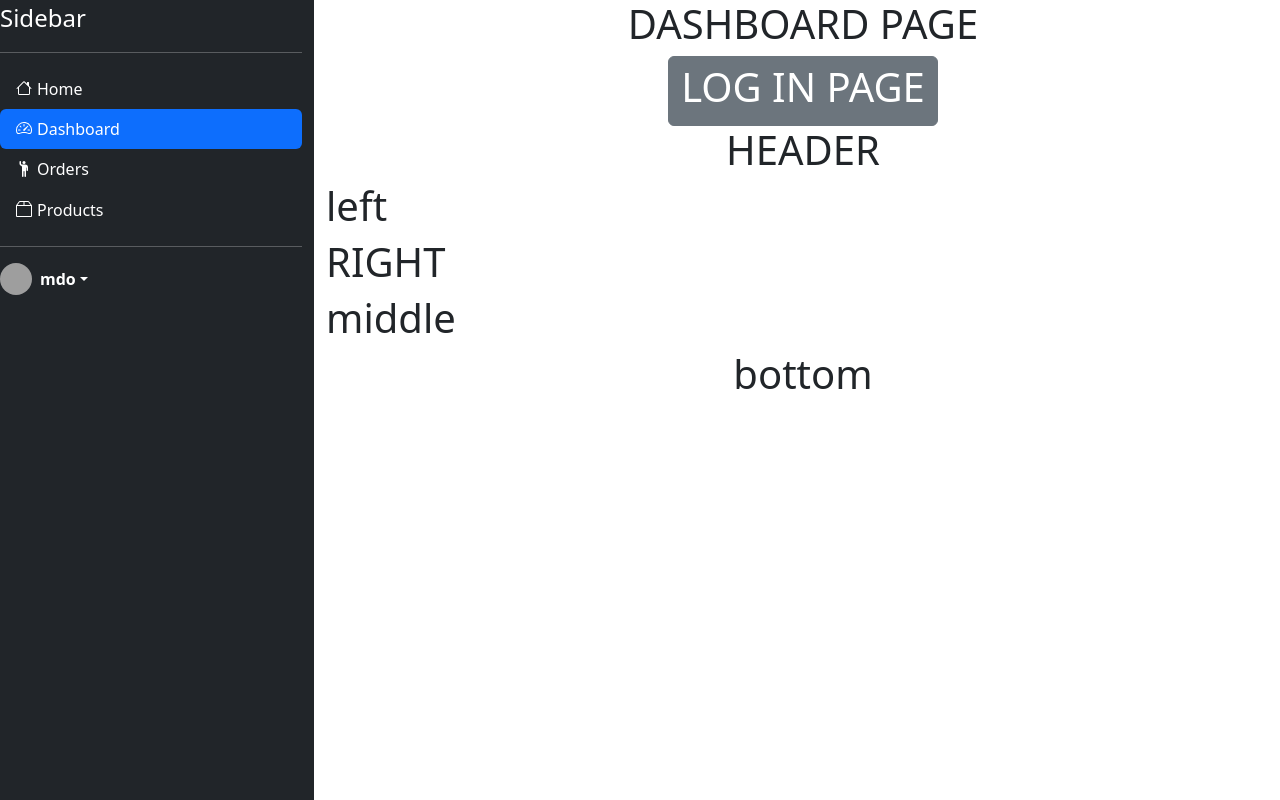
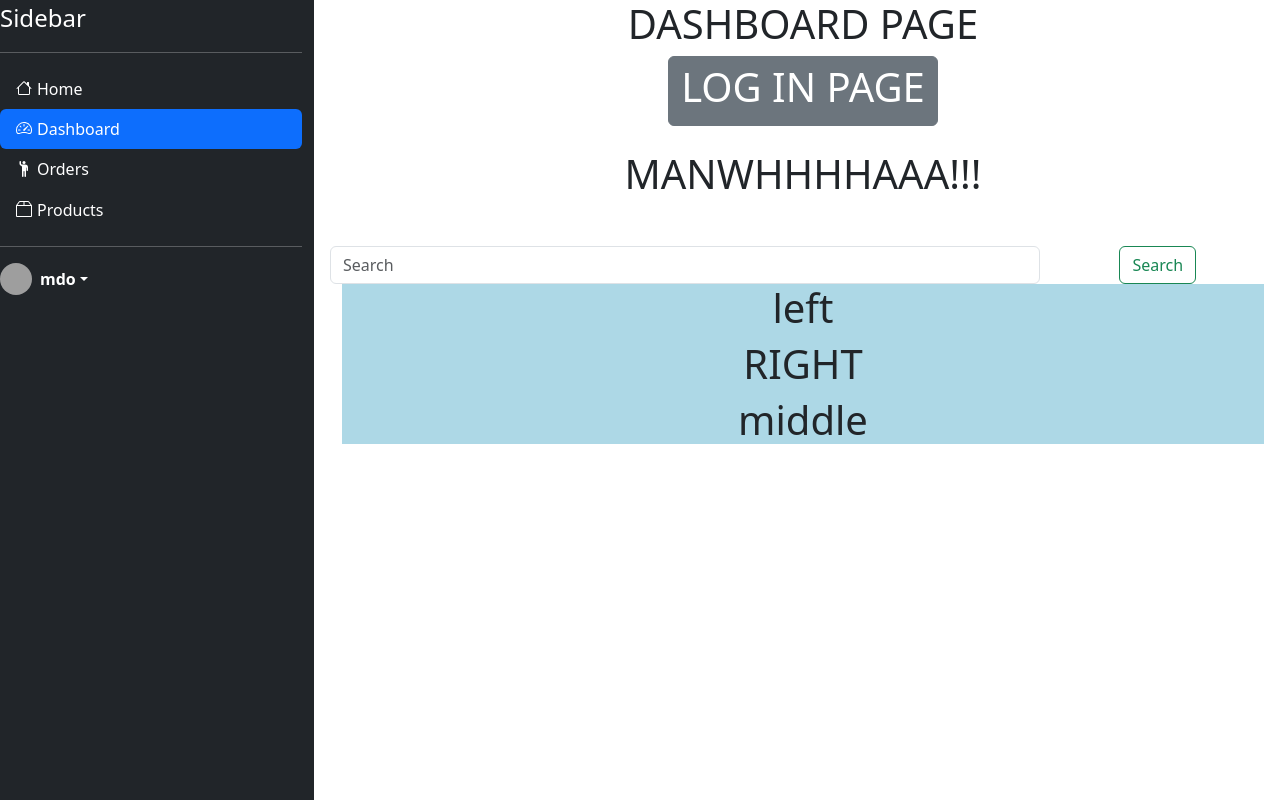
Before and after one commit to pablio1/ITELECT4, a React (Create React App) app: page /dashboard in a window 1280 px wide. Built offline with nearby package versions, Linux system fonts and the light colour scheme; grey boxes are pictures that could not be loaded.

Commit message:
with the code

```diff
--- a/src/pages/Dashboard/index.js
+++ b/src/pages/Dashboard/index.js
@@ -1,26 +1,95 @@
 import React, { Component } from 'react';
+import axios from 'axios';
+import '../Dashboard/main.css';
 
 class Dashboard extends Component {
+    state = { title: '', results: [] };
+
+    handleChangeInput = (e) => {
+        this.setState({
+            [e.target.name]: e.target.value
+        });
+    }
+
+    handleSearchButton = () => {
+        const { title } = this.state;
+        const headers = {
+            'Access-Control-Allow-Origin': '*',
+        };
+        axios.get('' + title, headers)
+            .catch((e) => {
+                console.log(e);
+                return { status: 401, message: 'Unauthorized' };
+            })
+            .then((response) => {
+                this.setState({
+                    results: response.data.results,
+                });
+            });
+    }
+
     render() {
+        var books = this.state.results.length !== 0 ? (
+            this.state.results.map((data, index) => {
+                console.log(data);
+                return (
+                    <div key={index} className="card" style={{ width: '18rem' }}>
+                        <img className="card-img-top" src={data.image} alt="Card image cap" />
+                        <div className="card-body">
+                            <h5 className="card-title">{data.title}</h5>
+                            <button className="btn btn-primary">Read</button>
+                        </div>
+                    </div>
+                );
+            })
+        ) : "";
+
         return (
-            <div>
+            <div className="light-brown-background">
                 <title>DASHBOARD PAGE</title>
-                    <center><h1>DASHBOARD PAGE</h1></center>
-                    <center><a href='/Login' target='blank'><button className="btn btn-secondary"><h1 className='address'>LOG IN PAGE</h1></button></a> </center>
+                <center><h1>DASHBOARD PAGE</h1></center>
+                <center>
+                    <a href='/Login' target='blank'>
+                    <button className="btn btn-secondary custom-button">
+                            <h1 className='address'>LOG IN PAGE</h1>
+                        </button>
+                    </a>
+                </center>
 
                 <div>
-            <center><h1>HEADER</h1></center>
-            <div className='main'>
-                    <div className='left'><h1>left</h1></div>
-                    <div className='right'><h1>RIGHT</h1></div>
-                    <div className='middle'><h1>middle</h1></div>
-            </div>
-            <center><div className='bottom'><h1>bottom</h1></div></center>
+                    <br></br>
+                    <center><h1>MANWHHHHAAA!!!</h1></center>
 
-        </div>
+                    <center>
+                        <div className='bottom'>
+                            <div className="m-3 mt-5">
+                                <div className="row justify-content-center">
+                                    <div className="col-lg-9 col-md-3 col-sm-12 p-0 text-center">
+                                        <input type="text" className="form-control search-slt" value={this.state.title} name="title" onChange={this.handleChangeInput} placeholder="Search" />
+                                    </div>
+                                    <div className="col-lg-3 col-md-3 col-sm-12 p-0">
+                                        <button type="button" className="btn btn-outline-success" onClick={this.handleSearchButton}>Search</button>
+                                    </div>
+                                </div>
+                                <div className='main light-blue-background'>
+                                    <div className='left'><h1>left</h1></div>
+                                    <div className='right'><h1>RIGHT</h1></div>
+                                    <div className='middle'><h1>middle</h1></div>
+                                </div>
+                                <div className="row mt-5">
+                                    {books}
+                                </div>
+                            </div>
+                        </div>
+                    </center>
+                </div>
             </div>
         );
     }
 }
 
 export default Dashboard;
+
+
+
+//https://api.consumet.org/light-novels/readlightnovels/
--- /dev/null
+++ b/src/pages/Dashboard/main.css
@@ -0,0 +1,14 @@
+/* Define the CSS classes as follows */
+.light-blue-background {
+    background-color: lightblue;
+}
+
+.light-brown-background {
+    background-color: lightbrown;
+    /* Add any other styles you want for the light brown area */
+}
+
+.custom-button {
+    background-color: red;
+    /* Add any other styles you want for the red button */
+}
--- a/src/styles/main.css
+++ b/src/styles/main.css
@@ -9,3 +9,7 @@
     text-align: center;
     /* min-height: 100vh; */
 }
+
+.light-blue-background {
+    background-color: lightblue;
+}
```
